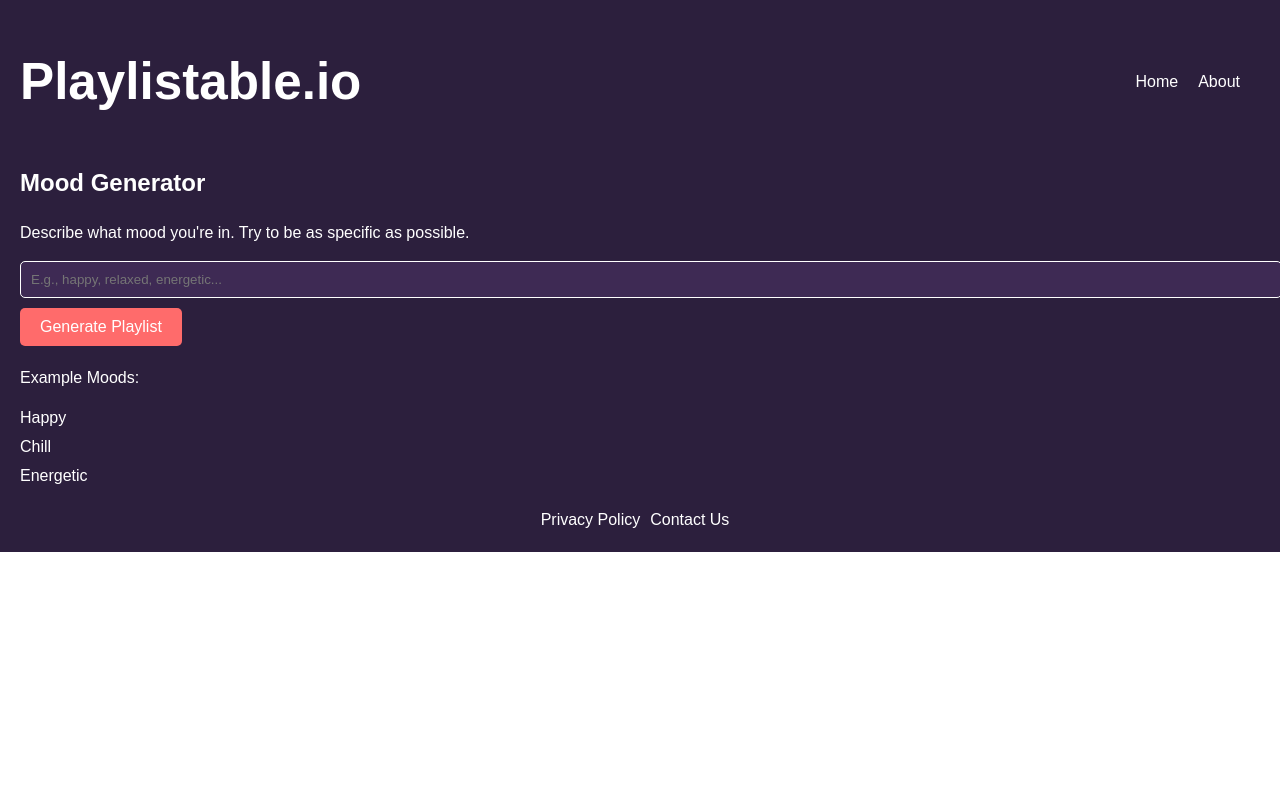
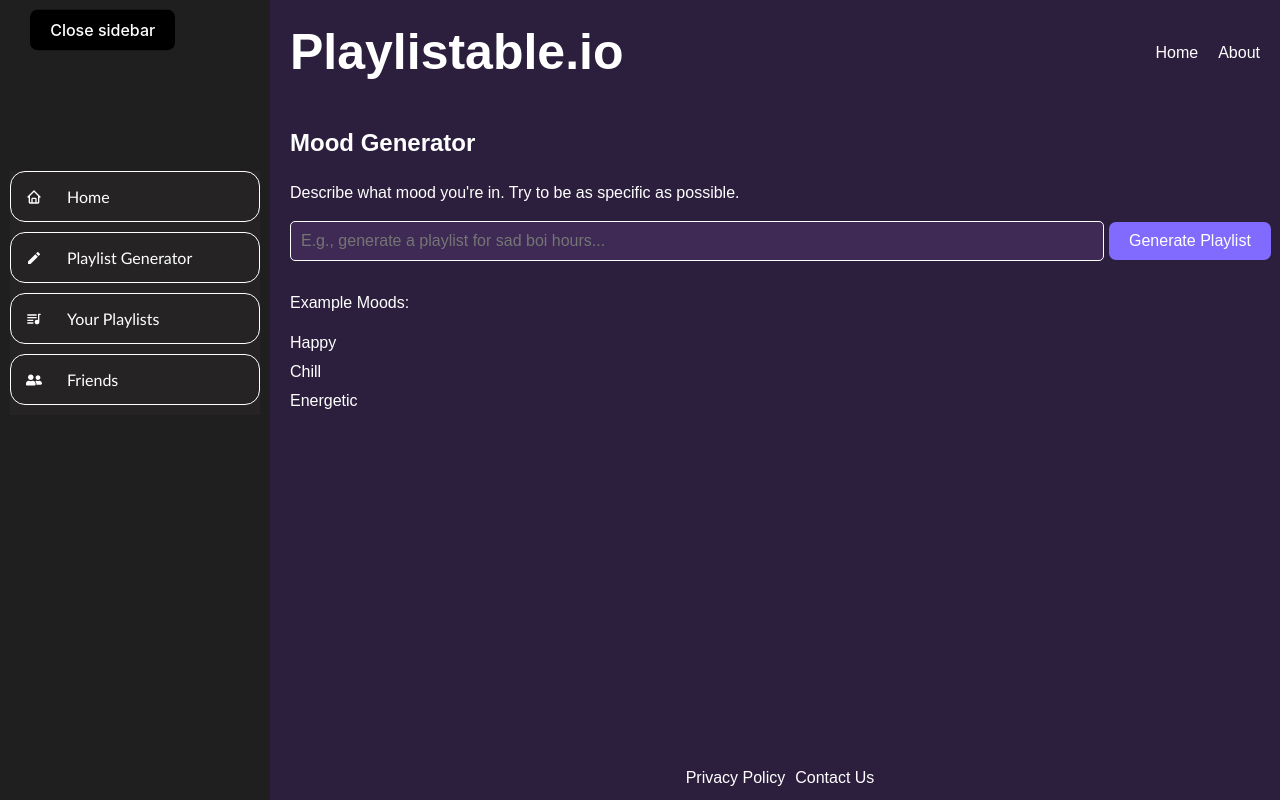
Before and after one commit to csesoc/trainee-3-23t3, a React (Vite) app in the folder client/: page /generate in a window 1280 px wide. Built offline with nearby package versions, Linux system fonts and the light colour scheme.

Commit message:
minor style fixes

```diff
--- a/client/src/App.css
+++ b/client/src/App.css
@@ -1,4 +1,15 @@
 .App {
   width: 100vw;
   height: 100vh;
+  display: flex;
+  flex-direction: row;
 }
+
+.sidebar {
+  height: 100%;
+}
+
+.generator-page {
+  flex-grow: 1;
+  height: 100%;
+}
--- a/client/src/App.jsx
+++ b/client/src/App.jsx
@@ -5,8 +5,17 @@ import GeneratorPage from './Pages/GeneratorPage/GeneratorPage';
 
 function App() {
   return (
-    <div className="App">
-      <GeneratorPage />
+    <div className="App" >
+      <div className='sidebar'>
+        <Sidebar />
+      </div>
+      {
+        // in future replace this with the home page as default
+        // then within each component we can seperately render sidebar
+      }
+      <div className='generator-page'>
+        <GeneratorPage />
+      </div>
     </div>
   );
 }
--- a/client/src/Components/Sidebar.jsx
+++ b/client/src/Components/Sidebar.jsx
@@ -1,6 +1,6 @@
 import React, { useState } from 'react';
 import './Sidebar.css';
-import {SidebarInfo} from './SidebarInfo'
+import { SidebarInfo } from './SidebarInfo'
 
 function Sidebar() {
   const [isOpen, setIsOpen] = useState(true);
@@ -17,10 +17,10 @@ function Sidebar() {
       {isOpen && <ul className="sidebarlist">
         {SidebarInfo.map((value, key) => {
           return (
-            <li key={key} className="row">
+            <a key={key} className="row" href={value.link}>
               <div className="icon">{value.icon}</div>
               <div className="title">{value.title}</div>
-            </li>
+            </a>
 
           );
         })}
--- a/client/src/Components/SidebarInfo.jsx
+++ b/client/src/Components/SidebarInfo.jsx
@@ -1,9 +1,9 @@
 // Contains Title
 // Contains Link
 // Contains Icon
-import {BiHome, BiSolidPlaylist} from "react-icons/bi"
-import {FaUserFriends} from "react-icons/fa"
-import {IoMdCreate} from "react-icons/io"
+import { BiHome, BiSolidPlaylist } from "react-icons/bi"
+import { FaUserFriends } from "react-icons/fa"
+import { IoMdCreate } from "react-icons/io"
 
 
 export const SidebarInfo = [
--- a/client/src/Pages/GeneratorPage/GeneratorPage.css
+++ b/client/src/Pages/GeneratorPage/GeneratorPage.css
@@ -3,13 +3,32 @@
   background-color: #2c1f3d;
   color: #ffffff;
   font-family: Arial, sans-serif;
-    padding: 20px;
+  padding-left: 20px;
+  min-height: 100vh;
+  display: grid;
+  grid-template-rows: auto 1fr auto;
 }
 
 .header {
   display: flex;
   justify-content: space-between;
   align-items: center;
+  margin-top: 15px;
+  margin-bottom: 15px;
+}
+
+.header-title {
+  justify-content: space-between;
+  align-items: center;
+  text-decoration: none;
+  color: #ffffff;
+  font-size: 50px;
+  font-weight: bold;
+}
+
+.header-title:hover {
+  color: inherit;
+  text-decoration: none;
 }
 
 .nav a {
@@ -19,26 +38,27 @@
 }
 
 .main-content {
-    margin-top: 20px;
+  flex: 1;
 }
 
 .mood-input {
-    width: 100%;
+  width: 80%;
   padding: 10px;
   margin-bottom: 10px;
   border: 1px solid #ffffff;
   border-radius: 5px;
   background-color: #3e2a54;
   color: #ffffff;
+  font-size: medium;
 }
 
 .generate-button {
-    background-color: #ff6b6b;
+  background-color: #816bff;
   color: #ffffff;
   border: none;
   padding: 10px 20px;
-    border-radius: 5px;
-    cursor: pointer;
+  border-radius: 7px;
+  margin-left: 5px;
 }
 
 .example-moods {
@@ -55,8 +75,9 @@
 }
 
 .footer {
-    margin-top: 20px;
   text-align: center;
+  margin-bottom: 10px;
+  grid-row: 3;
 }
 
 .footer a {
--- a/client/src/Pages/GeneratorPage/GeneratorPage.jsx
+++ b/client/src/Pages/GeneratorPage/GeneratorPage.jsx
@@ -5,7 +5,7 @@ function GeneratorPage() {
   return (
     <div className="app-container">
       <header className="header">
-            <h1>Playlistable.io</h1>
+        <a href='/' className='header-title'>Playlistable.io</a>
         <nav className="nav">
           <a href="/">Home</a>
           <a href="/about">About</a>
@@ -17,7 +17,7 @@ function GeneratorPage() {
         <p>Describe what mood you're in. Try to be as specific as possible.</p>
         <input
           type="text"
-              placeholder="E.g., happy, relaxed, energetic..."
+          placeholder="E.g., generate a playlist for sad boi hours..."
           className="mood-input"
         />
         <button className="generate-button">Generate Playlist</button>
```
Also changed, not shown: client/src/Components/Sidebar.css (line endings or trailing spaces). Lines whose indentation alone changed are shown as unchanged.
